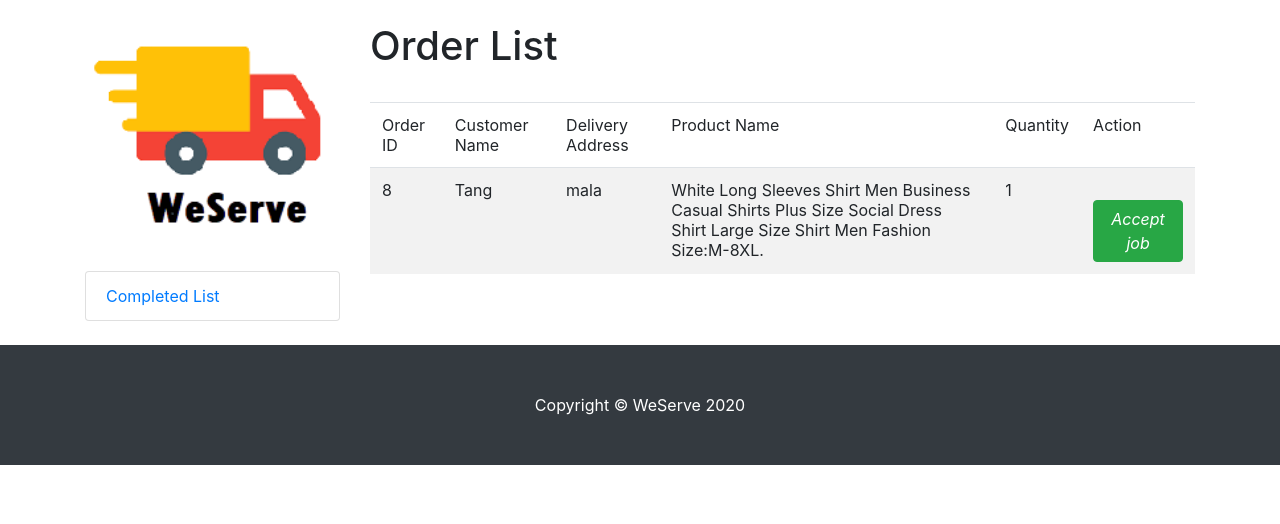
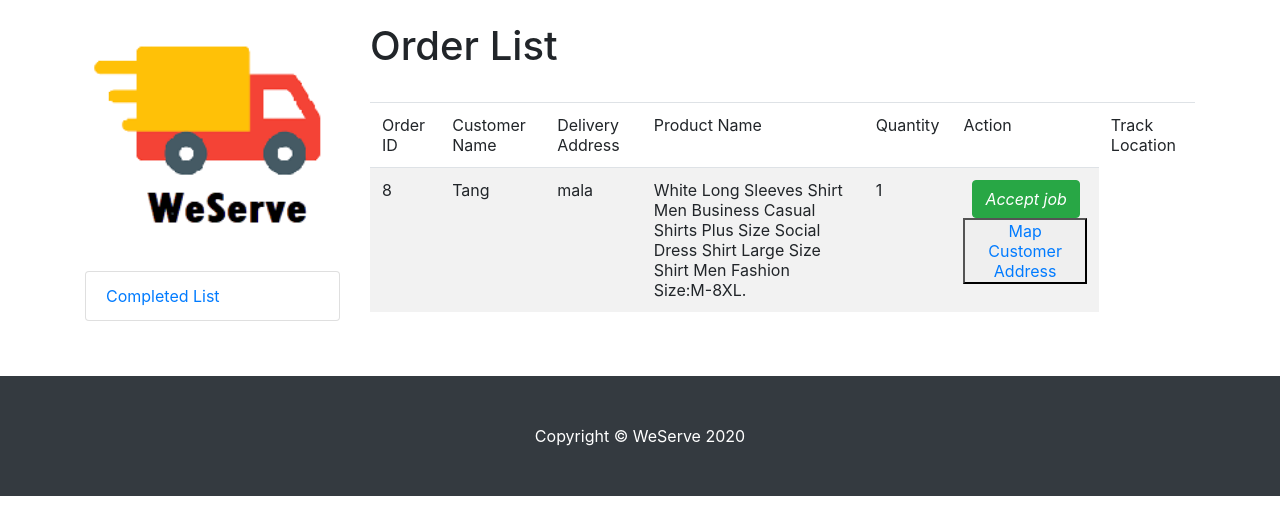
Before and after one commit to SafinaSahrawi/WeServeMS, a PHP site: page /wsms/ApplicationLayer/RunnerView/RunnerDeliveryInfo/RunnerOrder.php in a window 1280 px wide. Shown: the part 82-606 px from the top of the page. Run offline with PHP 8.4, Linux system fonts and the light colour scheme; data comes from the database, SQL or seed files in the repository.

Commit message:
Update RunnerOrder.php
runnerView updated

```diff
--- a/ApplicationLayer/RunnerView/RunnerDeliveryInfo/RunnerOrder.php
+++ b/ApplicationLayer/RunnerView/RunnerDeliveryInfo/RunnerOrder.php
@@ -49,6 +49,8 @@ if (isset($_GET['approve'])){
                     <td scope="col">Product Name</td>
                     <td scope="col">Quantity</td>
                     <td scope="col">Action</td>
+                    <td scope="col">Track Location</td>
+
                 </tr>
                 <tbody>
                 <?php
@@ -64,6 +66,9 @@ if (isset($_GET['approve'])){
               <td><form action="" method="POST">
          <span onclick="location.href='RunnerDeliveredOrder.php?id=<?=$row['id']?>'" value="add">&nbsp;
           <i class="btn btn-success"> Accept job</i><!-- this button will bring to runner deliver order page where runner can update the order status -->
+          </span>
+           <button>
+            <a href="https://www.google.com/maps/dir/''/''/@4.140634,109.6181485,6z/data=!4m2!4m1!3e3">Map Customer Address</a></button>
           </span>
                 </form></td>
             </tr>
```
